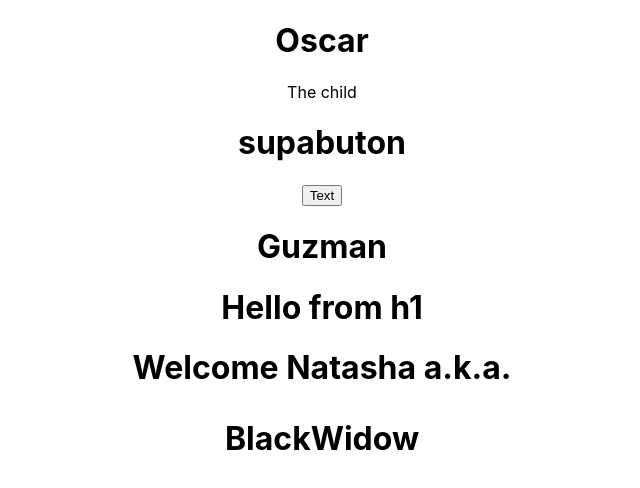
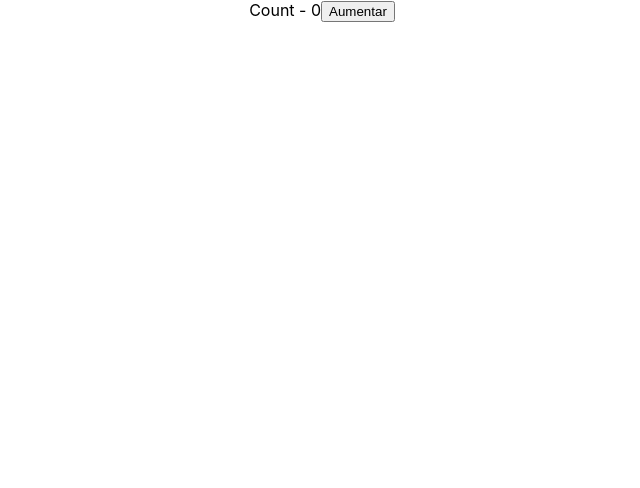
Before and after one commit to 01speed1/codevolution_react, a React (Create React App) app: page / in a window 1280 px wide. Shown: the top 488 px of the page, without its empty margins (318-958 px from the left). Built offline with nearby package versions, Linux system fonts and the light colour scheme.

Commit message:
test with change functions

```diff
--- a/src/App.js
+++ b/src/App.js
@@ -5,11 +5,14 @@ import './App.css';
 import Greet from './components/Greet'
 import Hello from './components/Hello'
 import Welcome from './components/Welcome'
+import Message from './components/Message';
+import Counter from './components/Counter';
+
 
 function App() {
   return (
     <div className="App">
-      <Greet name="Oscar">
+{/*       <Greet name="Oscar">
         <p> The child </p>
       </Greet>
       <Greet name="supabuton">
@@ -20,7 +23,10 @@ function App() {
 
       <Welcome name="Natasha">
         <p> BlackWidow </p>
-      </Welcome>
+      </Welcome> */}
+
+      {/* <Message></Message> */}
+      <Counter></Counter>
     </div>
   );
 }
--- /dev/null
+++ b/src/components/Counter.jsx
@@ -0,0 +1,35 @@
+import React, { Component } from 'react'
+
+export class Counter extends Component {
+  constructor() {
+    super()
+    this.state = {
+      count:0
+    }
+  }
+
+  increment() {
+    this.setState(previusState => ({
+      count: previusState.count + 1
+    }))
+  }
+
+  incrementFive() {
+    this.increment()
+    this.increment()
+    this.increment()
+    this.increment()
+    this.increment()
+  }
+
+  render() {
+    return (
+      <div>
+        Count - { this.state.count }
+        <button onClick={()=> { this.incrementFive() }} >Aumentar</button>
+      </div>
+    )
+  }
+}
+
+export default Counter
--- /dev/null
+++ b/src/components/Message.jsx
@@ -0,0 +1,26 @@
+import React, { Component } from 'react'
+
+class Message extends Component {
+
+  constructor() {
+    super()
+    this.state = {
+      message: 'Welcome visitor'
+    }
+  }
+
+  changeMessage() {
+    this.setState({
+      message: "Tenkiu 4 subs"
+    })
+  }
+
+  render() {
+    return( <div>
+      <h1> {this.state.message} </h1>
+      <button onClick={()=> this.changeMessage()}>Subscribe</button>
+    </div> )
+  }
+}
+
+export default Message
```
